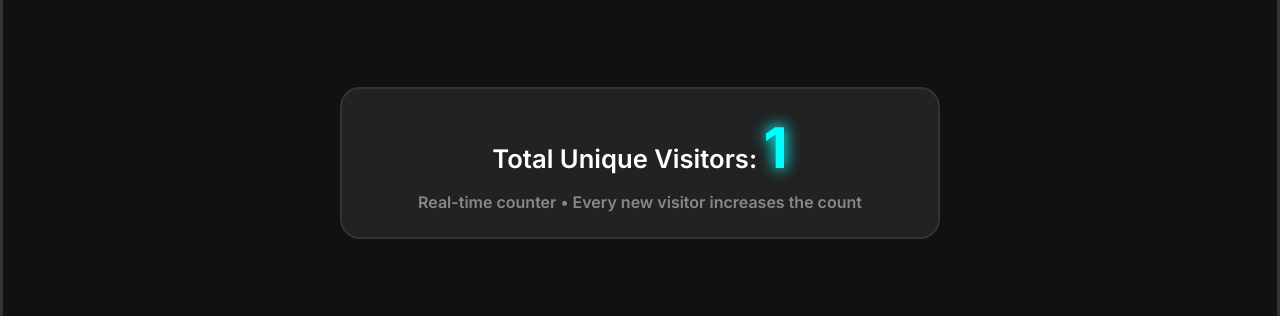
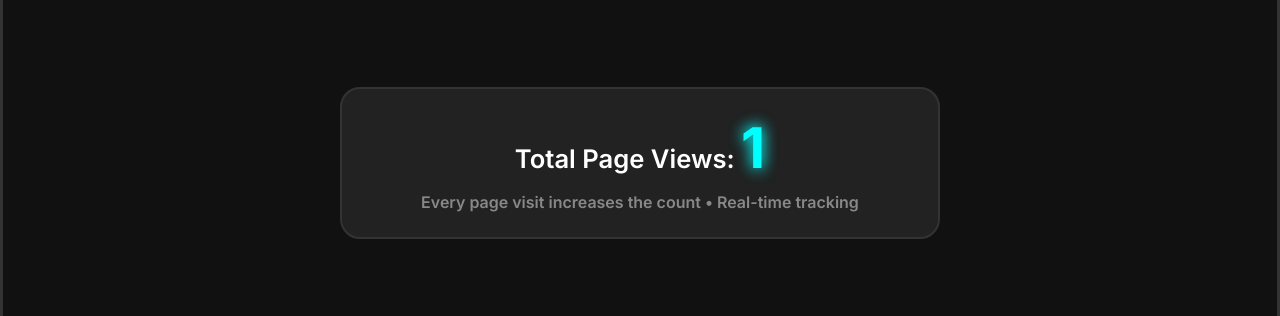
Before and after one commit to radhouan19/guettaf, a plain HTML site: page index.html in a window 1280 px wide. Shown: the part 465-781 px from the top of the page. Drawn offline with Linux system fonts and the light colour scheme; no server answers.

Commit message:
Change visitor counter to track page views instead

```diff
--- a/index.html
+++ b/index.html
@@ -255,8 +255,8 @@ body {
     </div>
 
     <div class="visitors">
-        <div>Total Unique Visitors: <span class="counter" id="visitor-count">0</span></div>
-        <div style="font-size: 1rem; color: #888; margin-top: 10px;">Real-time counter • Every new visitor increases the count</div>
+        <div>Total Page Views: <span class="counter" id="visitor-count">0</span></div>
+        <div style="font-size: 1rem; color: #888; margin-top: 10px;">Every page visit increases the count • Real-time tracking</div>
     </div>
 
     <div class="contact">
@@ -315,76 +315,35 @@ function updateCountdown() {
 updateCountdown();
 setInterval(updateCountdown, 1000);
 
-// Visitor Counter - يظهر العدد الكلي الحقيقي لكل الزوار
-const counterKey = "rujexcom-total-unique-visitors-v2";
-
-// إنشاء معرف فريد للزائر
-function getOrCreateVisitorId() {
-    let visitorId = localStorage.getItem('rujexUniqueVisitorId');
-    if (!visitorId) {
-        // زائر جديد - إنشاء معرف فريد
-        visitorId = 'visitor-' + Date.now() + '-' + Math.random().toString(36).substr(2, 12);
-        localStorage.setItem('rujexUniqueVisitorId', visitorId);
-        return { id: visitorId, isNew: true };
-    }
-    return { id: visitorId, isNew: false };
-}
+// Visitor Counter - يحسب كل زيارة بدون توقف
+const counterKey = "rujexcom-total-page-views";
 
 async function updateVisitors() {
-    const visitorInfo = getOrCreateVisitorId();
+    try {
+        // كل زيارة تزيد العداد +1 - بدون قيود
+        const response = await fetch(`https://api.countapi.xyz/hit/${counterKey}`);
+        const data = await response.json();
 
-    try {
-        if (visitorInfo.isNew) {
-            // زائر جديد - أضفه إلى العداد الكلي
-            const response = await fetch(`https://api.countapi.xyz/hit/${counterKey}/${visitorInfo.id}`);
-            const data = await response.json();
-
-            if (data && typeof data.value === 'number') {
-                document.getElementById("visitor-count").textContent = data.value.toLocaleString();
-                console.log('🆕 New visitor added! Total unique visitors:', data.value);
-            }
-        } else {
-            // زائر موجود - فقط احصل على العدد الكلي الحالي
-            const response = await fetch(`https://api.countapi.xyz/get/${counterKey}`);
-            const data = await response.json();
-
-            if (data && typeof data.value === 'number') {
-                document.getElementById("visitor-count").textContent = data.value.toLocaleString();
-                console.log('👤 Returning visitor sees total:', data.value);
-            }
+        if (data && typeof data.value === 'number') {
+            document.getElementById("visitor-count").textContent = data.value.toLocaleString();
+            console.log('✅ Page view counted! Total:', data.value);
         }
     } catch (error) {
-        // Fallback system
+        // Fallback system - يزيد مع كل زيارة
         console.log('❌ API error, using local counter');
-        handleLocalCounter(visitorInfo.isNew);
+        let totalViews = parseInt(localStorage.getItem('rujexTotalViews')) || 0;
+        totalViews += 1;
+        localStorage.setItem('rujexTotalViews', totalViews);
+        document.getElementById("visitor-count").textContent = totalViews.toLocaleString();
+        console.log('📈 Local counter increased to:', totalViews);
     }
-}
-
-// نظام العداد المحلي الاحتياطي
-function handleLocalCounter(isNewVisitor) {
-    let totalVisitors = parseInt(localStorage.getItem('rujexTotalVisitors')) || 0;
-    const countedVisitors = JSON.parse(localStorage.getItem('rujexCountedVisitors') || '{}');
-    const visitorId = localStorage.getItem('rujexUniqueVisitorId');
-
-    if (isNewVisitor && !countedVisitors[visitorId]) {
-        // زائر جديد - أضفه إلى العداد الكلي
-        totalVisitors += 1;
-        countedVisitors[visitorId] = true;
-
-        localStorage.setItem('rujexTotalVisitors', totalVisitors);
-        localStorage.setItem('rujexCountedVisitors', JSON.stringify(countedVisitors));
-
-        console.log('🆕 Local: New visitor added! Total:', totalVisitors);
-    }
-
-    document.getElementById("visitor-count").textContent = totalVisitors.toLocaleString();
 }
 
 // تحديث العداد عند تحميل الصفحة
 updateVisitors();
 
-console.log('🚀 Rujex.com - Real unique visitor counter activated');
-console.log('✅ Every visitor sees the REAL total count');
+console.log('🚀 Rujex.com - Total page views counter activated');
+console.log('✅ Every page visit increases the count');
 </script>
 
 </body>
```
